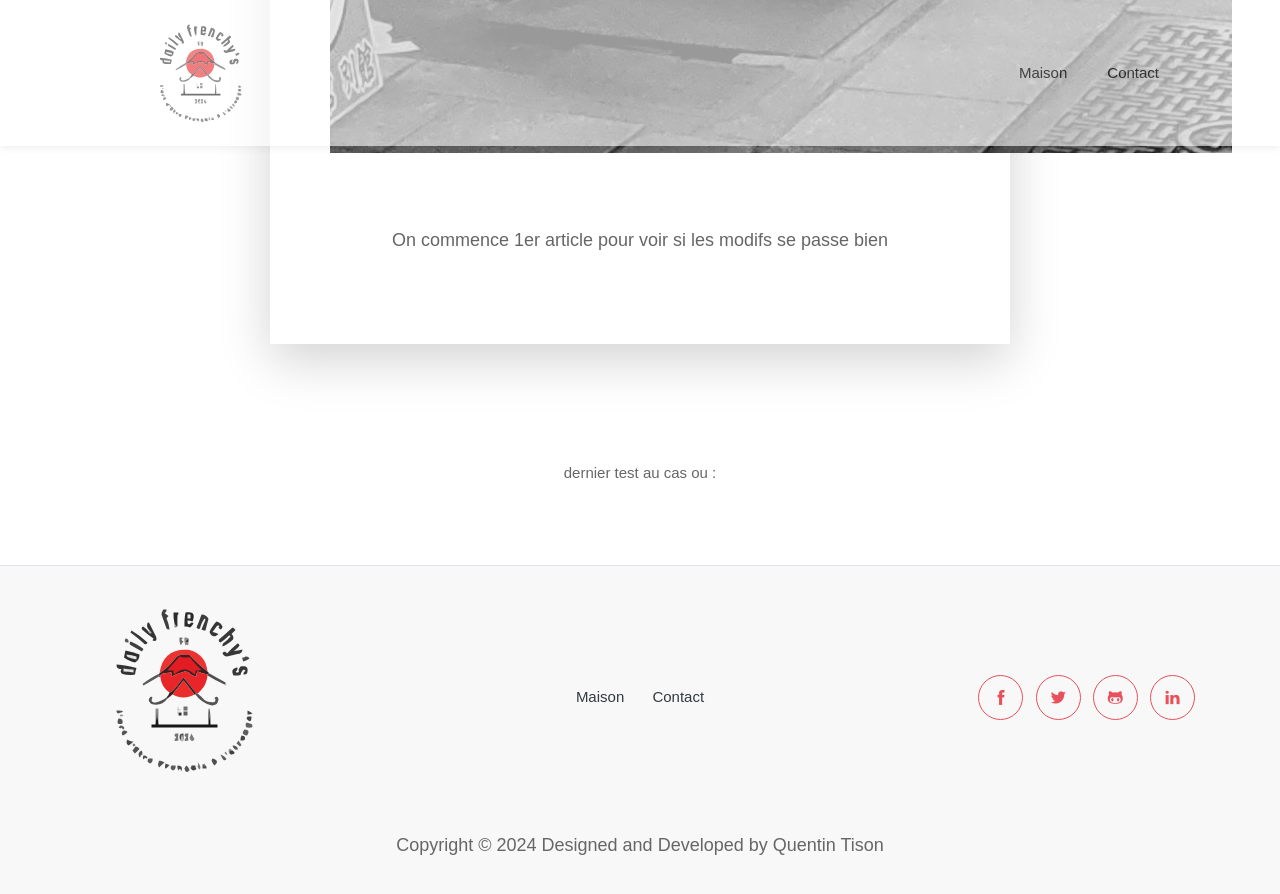
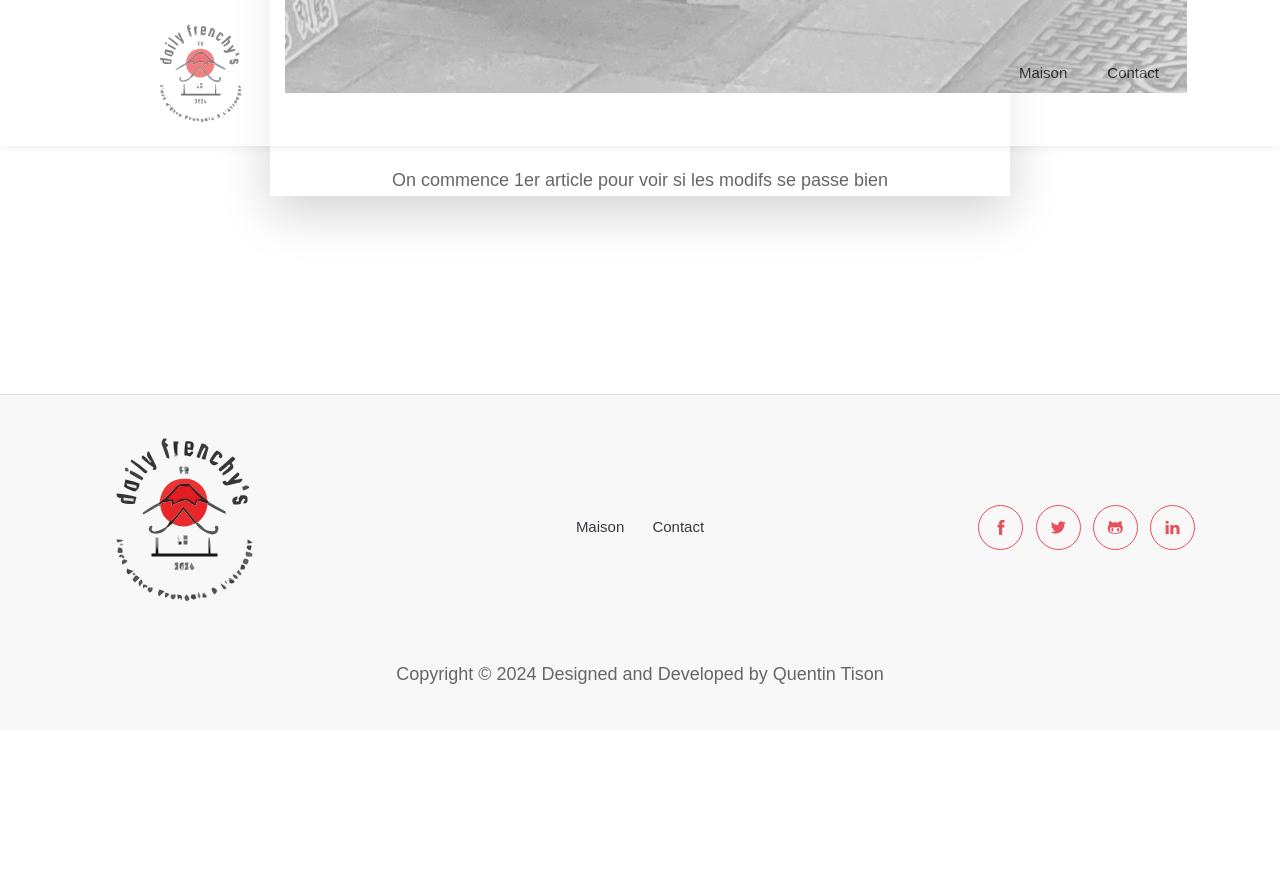
Before and after one commit to dailyfrenchy/news, a Jekyll site: the page built from _posts/2024-05-01-premier-article.md, in a window 1280 px wide and 900 px high, scrolled down 1976 px. Shown: the top 894 px of the window. Built offline with Jekyll 4.4.1, drawn with Linux system fonts in a browser that asks for light colours; some web fonts are replaced; after the commit the page ends 2706 px from its top, so only the background shows below that.

Commit message:
Update post.html

```diff
--- a/_layouts/post.html
+++ b/_layouts/post.html
@@ -7,8 +7,8 @@ layout : default
 
 <!--     debut du bloc article -->
 
-    <div class="row  d-inline">
-      <div class="col-lg-8 mx-auto block shadow-lg mb-5">
+    <div class="row d-inline">
+      <div class="col-lg-8 mx-auto shadow-lg mb-5">
 
         <h2 class="justify-content-center">{{ page.title }}</h2>
 
@@ -138,7 +138,6 @@ layout : default
           {% endif %}
           </div>
       </div>
-            dernier test au cas ou :  {{ post.excerpt }}
   </div>
 
 
```
